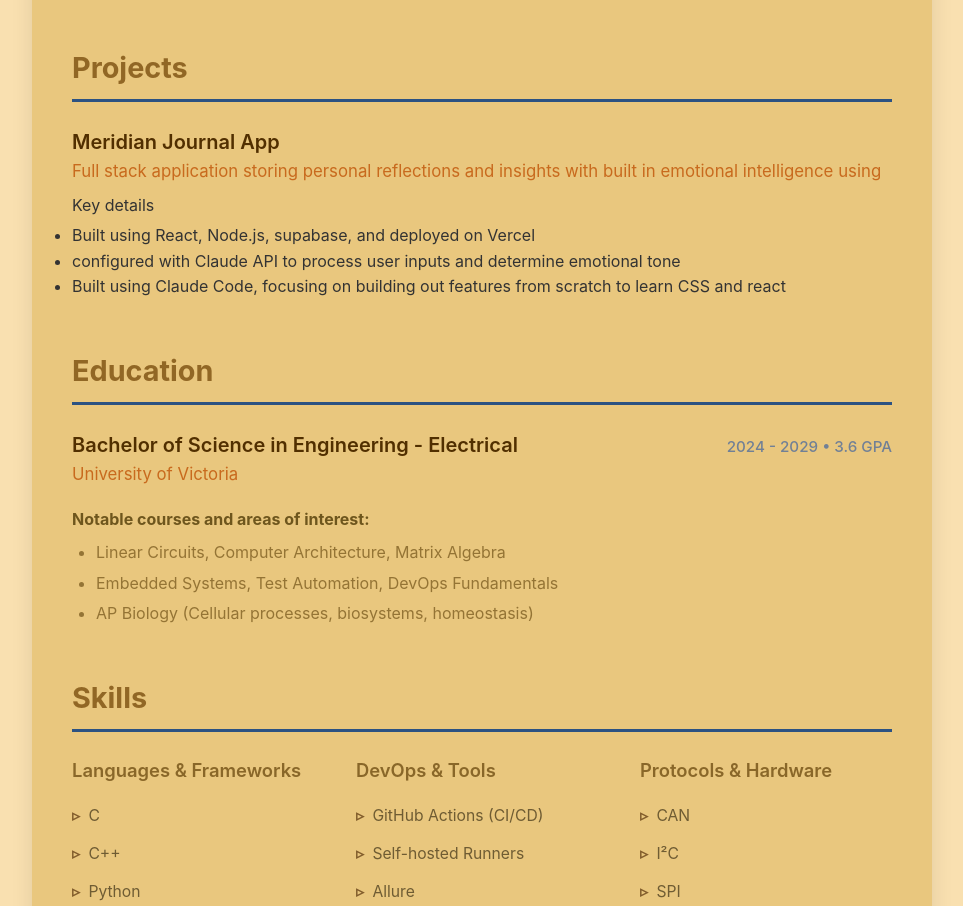
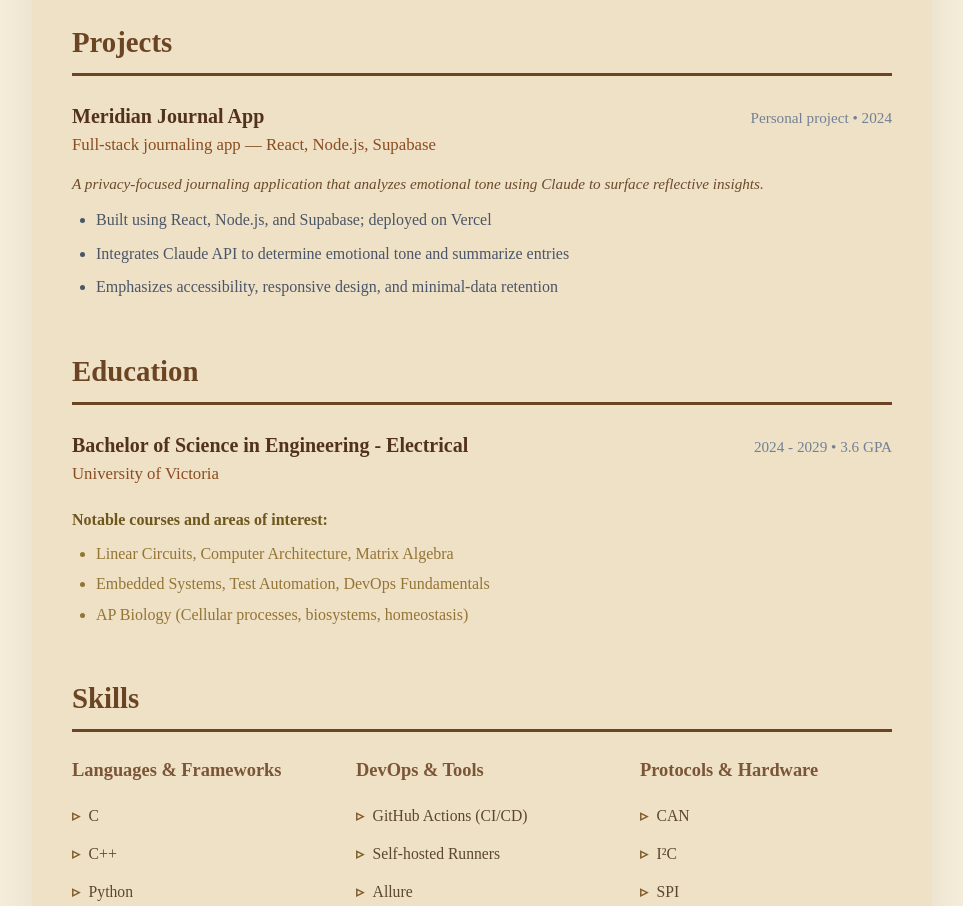
Before and after one commit to GraemeCubitt/GraemeCubitt.github.io, a plain HTML site: page index.html in a window 1280 px wide. Shown: the part 1434-2340 px from the top of the page, without its empty margins (158-1121 px from the left). Drawn offline with Linux system fonts and the light colour scheme.

Commit message:
updated colours again, revised projects section to adhere to other object handling.

```diff
--- a/index.html
+++ b/index.html
@@ -12,21 +12,21 @@
         }
 
         body {
-            font-family: -apple-system, BlinkMacSystemFont, 'Segoe UI', Roboto, Oxygen, Ubuntu, Cantarell, sans-serif;
+            font-family: 'Times New Roman', Times, serif;
             line-height: 1.6;
-            color: #333;
-            background: #f9e0b0;
+            color: #3b2f23;
+            background: #f4ecd8;
         }
 
         .container {
             max-width: 900px;
             margin: 0 auto;
-            background: rgb(233, 199, 126);
-            box-shadow: 0 0 20px rgba(0,0,0,0.1);
+            background: #efe1c6;
+            box-shadow: 0 8px 30px rgba(59,47,35,0.08);
         }
 
         header {
-            background: linear-gradient(135deg, #2c5282 0%, #1a365d 100%);
+            background: linear-gradient(135deg, #7a4a22 0%, #4b2b0d 100%);
             color: white;
             padding: 3rem 2rem;
             text-align: center;
@@ -73,15 +73,15 @@
         }
 
         h2 {
-            color: #8b601fef;
-            border-bottom: 3px solid #2c5282;
+            color: #6b4423;
+            border-bottom: 3px solid #6b4423;
             padding-bottom: 0.5rem;
             margin-bottom: 1.5rem;
             font-size: 1.8rem;
         }
 
         .summary-text {
-            color: #444;
+            color: #4a3d31;
             font-size: 1.05rem;
             line-height: 1.7;
         }
@@ -102,11 +102,11 @@
         .item-title {
             font-weight: 600;
             font-size: 1.25rem;
-            color: #512f00;
+            color: #52321a;
         }
 
         .item-subtitle {
-            color: #c86a1e;
+            color: #8a4c20;
             font-size: 1.05rem;
             margin-bottom: 0.5rem;
         }
@@ -118,7 +118,7 @@
         }
 
         .company-description {
-            color: #666;
+            color: #6b4a2b;
             font-style: italic;
             font-size: 0.95rem;
             margin-bottom: 0.7rem;
@@ -146,7 +146,7 @@
         }
 
         .skill-category h3 {
-            color: #896729;
+            color: #7a5536;
             margin-bottom: 0.7rem;
             font-size: 1.15rem;
             font-weight: 600;
@@ -158,7 +158,7 @@
 
         .skill-category li {
             padding: 0.4rem 0;
-            color: #6f5c33;
+            color: #5b472e;
             font-size: 0.98rem;
         }
 
@@ -322,18 +322,22 @@
 
             <section id="projects">
                 <h2>Projects</h2>
+
                 <div class="project-item">
                     <div class="item-header">
                         <div>
                             <div class="item-title">Meridian Journal App</div>
-                            <div class="item-subtitle">Full stack application storing personal reflections and insights with built in emotional intelligence using </div>
-                            <div class="item-header">Key details</div>
-                            <ul>
-                                <li>Built using React, Node.js, supabase, and deployed on Vercel</li>
-                                <li>configured with Claude API to process user inputs and determine emotional tone</li>
-                                <li>Built using Claude Code, focusing on building out features from scratch to learn CSS and react</li>
-                            </ul>
+                            <div class="item-subtitle">Full-stack journaling app — React, Node.js, Supabase</div>
                         </div>
+                        <div class="item-date">Personal project • 2024</div>
+                    </div>
+                    <div class="company-description">A privacy-focused journaling application that analyzes emotional tone using Claude to surface reflective insights.</div>
+                    <div class="item-description">
+                        <ul>
+                            <li>Built using React, Node.js, and Supabase; deployed on Vercel</li>
+                            <li>Integrates Claude API to determine emotional tone and summarize entries</li>
+                            <li>Emphasizes accessibility, responsive design, and minimal-data retention</li>
+                        </ul>
                     </div>
                 </div>
             </section>
```
